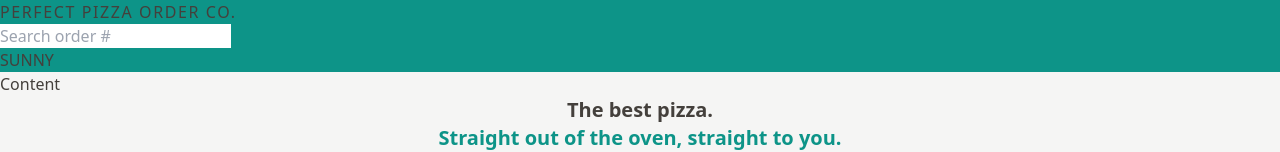
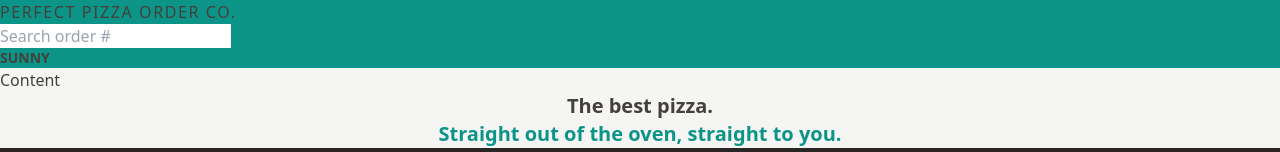
Before and after one commit to SunpreetSandhu/order-app, a React (Vite) app: page / in a window 1280 px wide. Shown: the top 152 px of the page. Built offline with nearby package versions, Linux system fonts and the light colour scheme.

Commit message:
added styling to username basic rfc skeleton

```diff
--- a/src/features/user/Username.jsx
+++ b/src/features/user/Username.jsx
@@ -1,5 +1,5 @@
 function Username() {
-  return <div>Sunny</div>;
+  return <div className="text-sm font-semibold">Sunny</div>;
 }
 
 export default Username;
```
